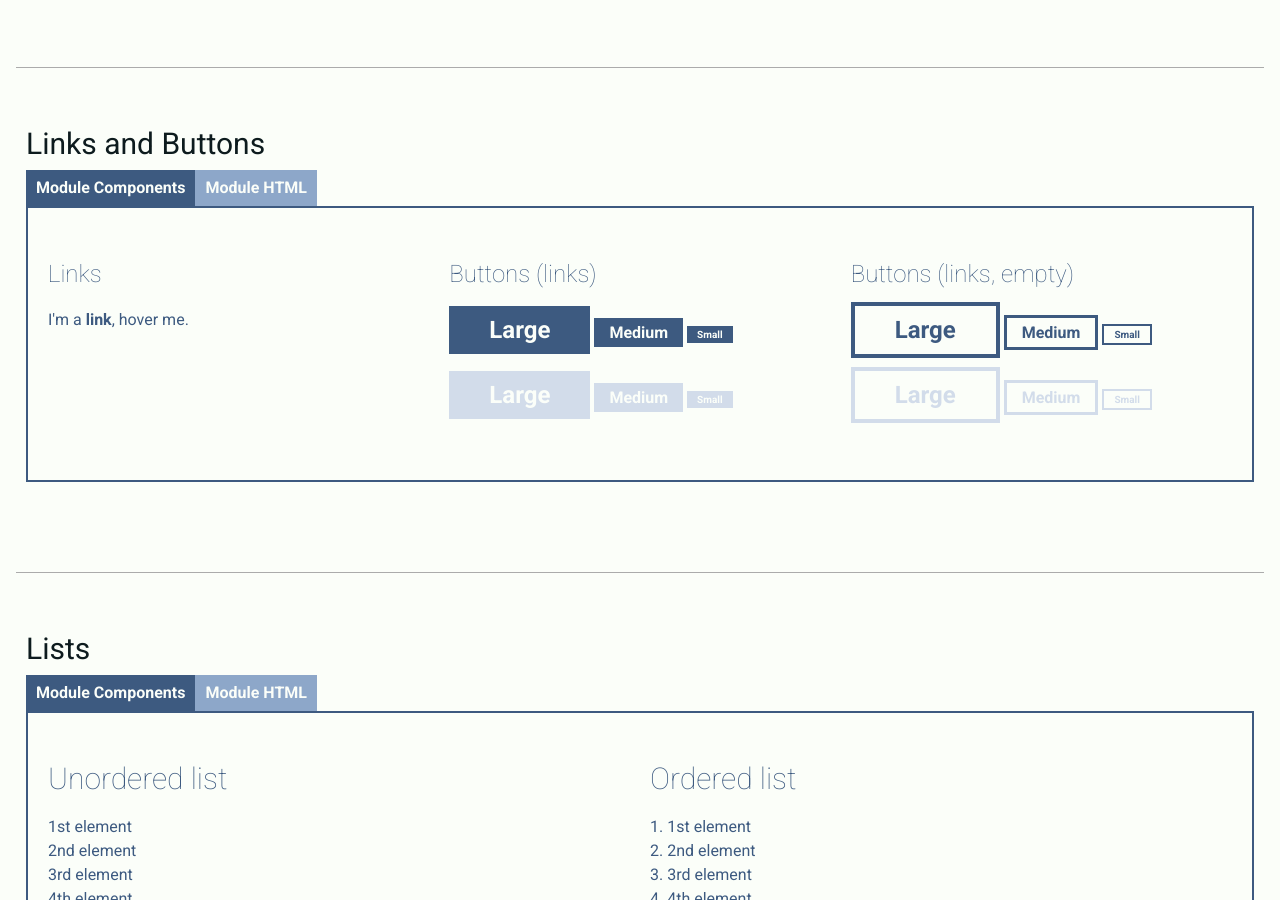
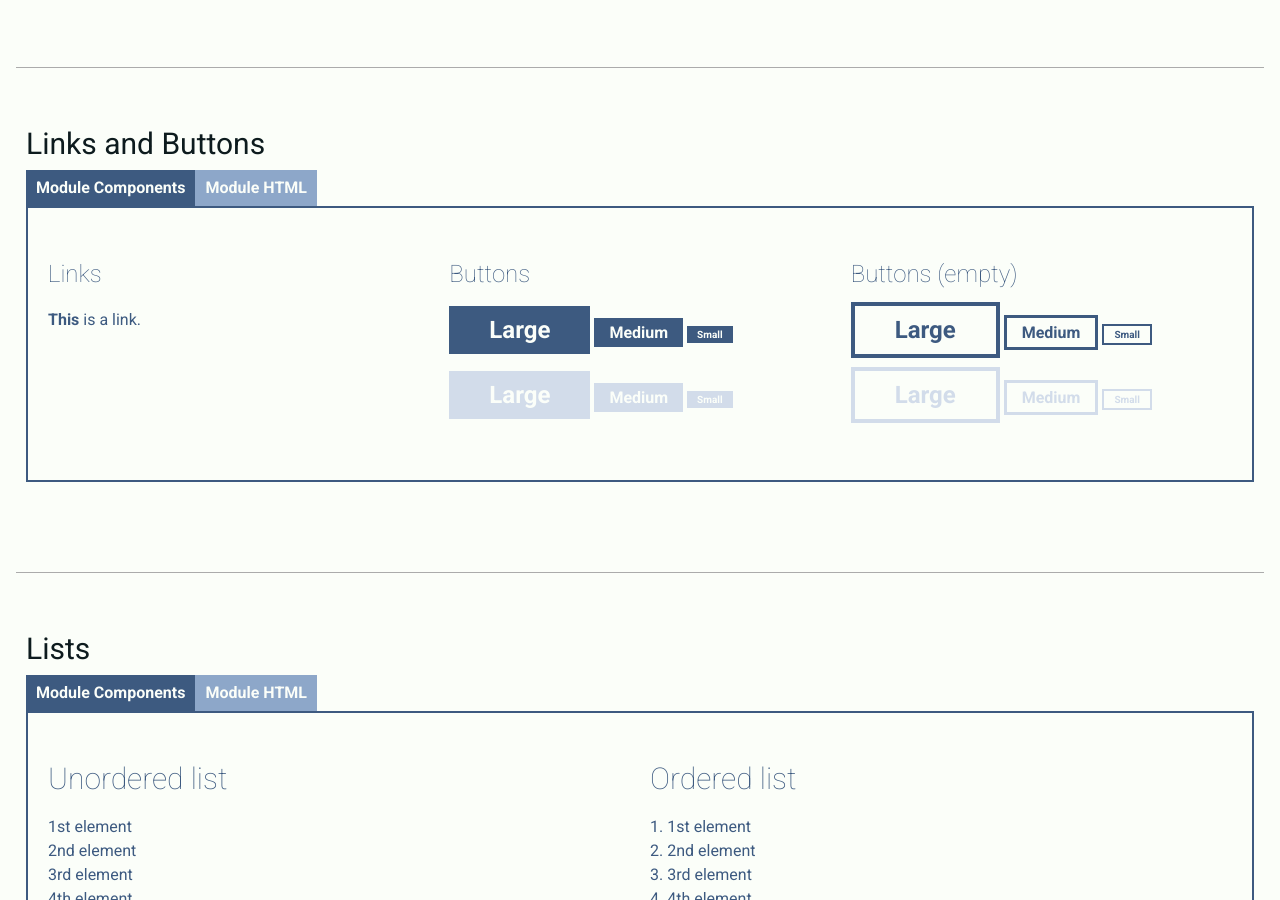
Before and after one commit to pieruf/component-library, a Jekyll site: the page built from index.html, in a window 1280 px wide and 900 px high, scrolled down 3109 px. Built offline with Jekyll 4.4.1, drawn with Linux system fonts in a browser that asks for light colours.

Commit message:
Textual fixes for links

```diff
--- a/_components/links-buttons.html
+++ b/_components/links-buttons.html
@@ -8,15 +8,15 @@ id: links-buttons
 <div class="canister">
 	<div class="col-1-3">
 		<h3 class="light">Links</h3>
-		<p>I'm a <a href="#">link</a>, hover me.</p>
+		<p><a href="#">This</a> is a link.</p>
 	</div>
 	<div class="col-1-3">
-		<h3 class="light">Buttons (links)</h3>
+		<h3 class="light">Buttons</h3>
 		<a class="button button-lg" href="#">Large</a> <a class="button button-md" href="#">Medium</a> <a class="button button-sm" href="#">Small</a><br/>
 		<a class="button button-lg disabled" href="#">Large</a> <a class="button button-md disabled" href="#">Medium</a> <a class="button button-sm disabled" href="#">Small</a><br/>
 	</div>
 	<div class="col-1-3">
-		<h3 class="light">Buttons (links, empty)</h3>
+		<h3 class="light">Buttons (empty)</h3>
 		<a class="button button-lg empty" href="#">Large</a> <a class="button button-md empty" href="#">Medium</a> <a class="button button-sm empty" href="#">Small</a><br/>
 		<a class="button button-lg empty disabled" href="#">Large</a> <a class="button button-md empty disabled" href="#">Medium</a> <a class="button button-sm empty disabled" href="#">Small</a>
 	</div>
```
Also changed, not shown: 2 other files.
